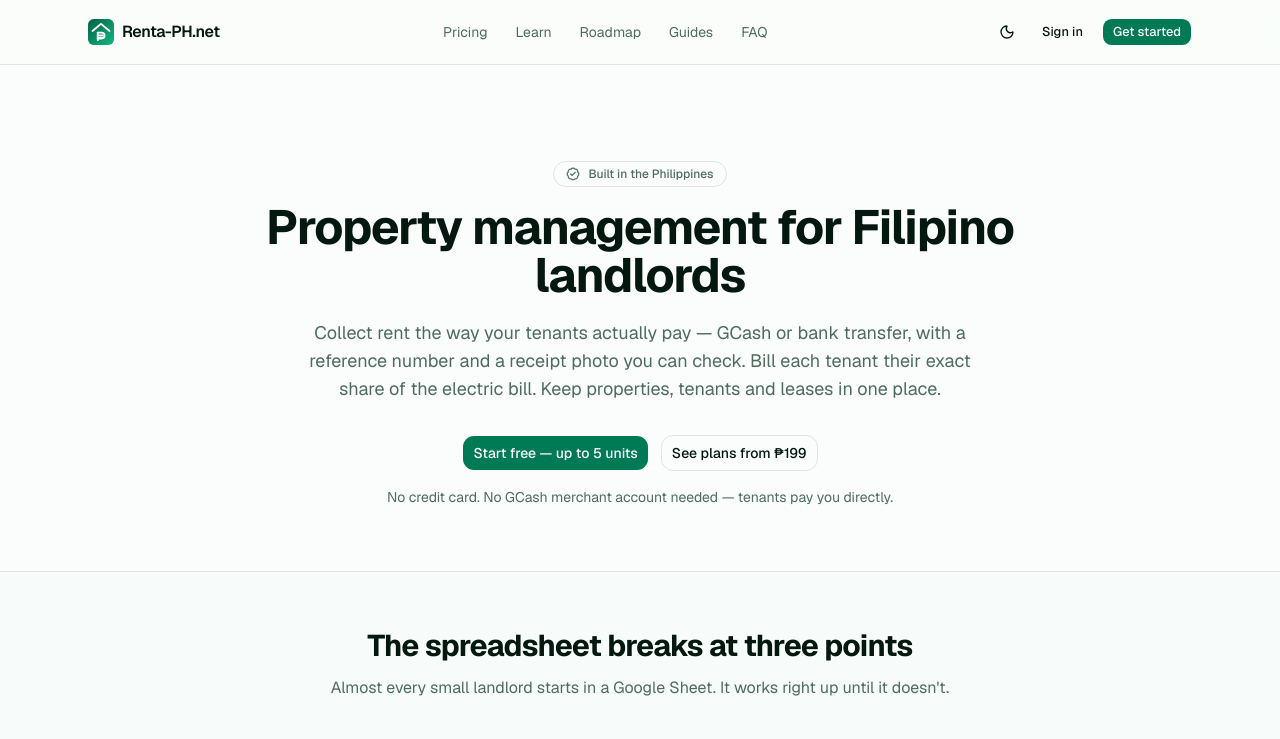
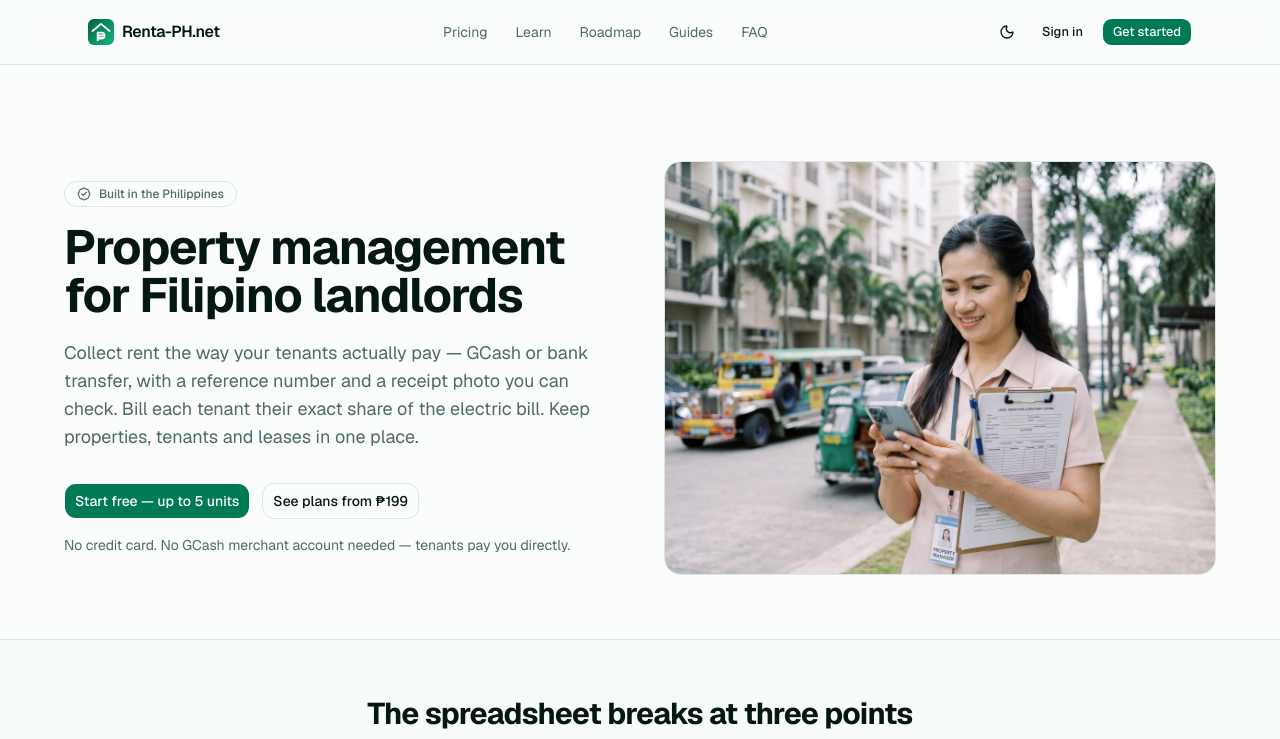
Before and after one commit to jayricx/JTPropertyManagementApp, a Next.js app: page / in a window 1280 px wide. Shown: the top 739 px of the page. Built offline with nearby package versions, Linux system fonts and the light colour scheme.

Commit message:
feat(marketing): re-add hero image with the real photo
The photo (public/images/hero-property.jpg, 297KB) is now in place. Reverted
the hero to the two-column layout with next/image. The HeroImage client
component from the previous attempt is reused for graceful fallback.

```diff
--- a/src/app/(marketing)/page.tsx
+++ b/src/app/(marketing)/page.tsx
@@ -1,4 +1,5 @@
 import Link from "next/link";
+import { HeroImage } from "@/components/marketing/hero-image";
 import type { Metadata } from "next";
 import {
   BadgeCheck,
@@ -95,7 +96,8 @@ export default function LandingPage() {
     <div className="flex flex-col">
       {/* --------------------------------------------------------------- hero */}
       <section className="px-6 pt-16 pb-12 sm:pt-24 sm:pb-16">
-        <div className="mx-auto max-w-3xl text-center">
+        <div className="mx-auto grid max-w-6xl items-center gap-12 lg:grid-cols-2">
+          <div className="text-center lg:text-left">
             <p className="mb-4 inline-flex items-center gap-2 rounded-full border px-3 py-1 text-xs font-medium text-muted-foreground">
               <BadgeCheck className="size-3.5" />
               Built in the Philippines
@@ -103,13 +105,13 @@ export default function LandingPage() {
             <h1 className="text-4xl font-bold tracking-tight sm:text-5xl">
               Property management for Filipino landlords
             </h1>
-          <p className="mx-auto mt-5 max-w-2xl text-lg text-muted-foreground">
+            <p className="mx-auto mt-5 max-w-2xl text-lg text-muted-foreground lg:mx-0">
               Collect rent the way your tenants actually pay — GCash or bank
               transfer, with a reference number and a receipt photo you can check.
               Bill each tenant their exact share of the electric bill. Keep
               properties, tenants and leases in one place.
             </p>
-          <div className="mt-8 flex flex-wrap justify-center gap-3">
+            <div className="mt-8 flex flex-wrap justify-center gap-3 lg:justify-start">
               <Button size="lg" render={<Link href="/register" />}>
                 Start free — up to 5 units
               </Button>
@@ -121,6 +123,10 @@ export default function LandingPage() {
               No credit card. No GCash merchant account needed — tenants pay you
               directly.
             </p>
+          </div>
+          <div className="relative aspect-[4/3] overflow-hidden rounded-xl border bg-muted/30">
+            <HeroImage />
+          </div>
         </div>
       </section>
 
```
Also changed, not shown: public/images/hero-property.jpg (added). Lines whose indentation alone changed are shown as unchanged.
